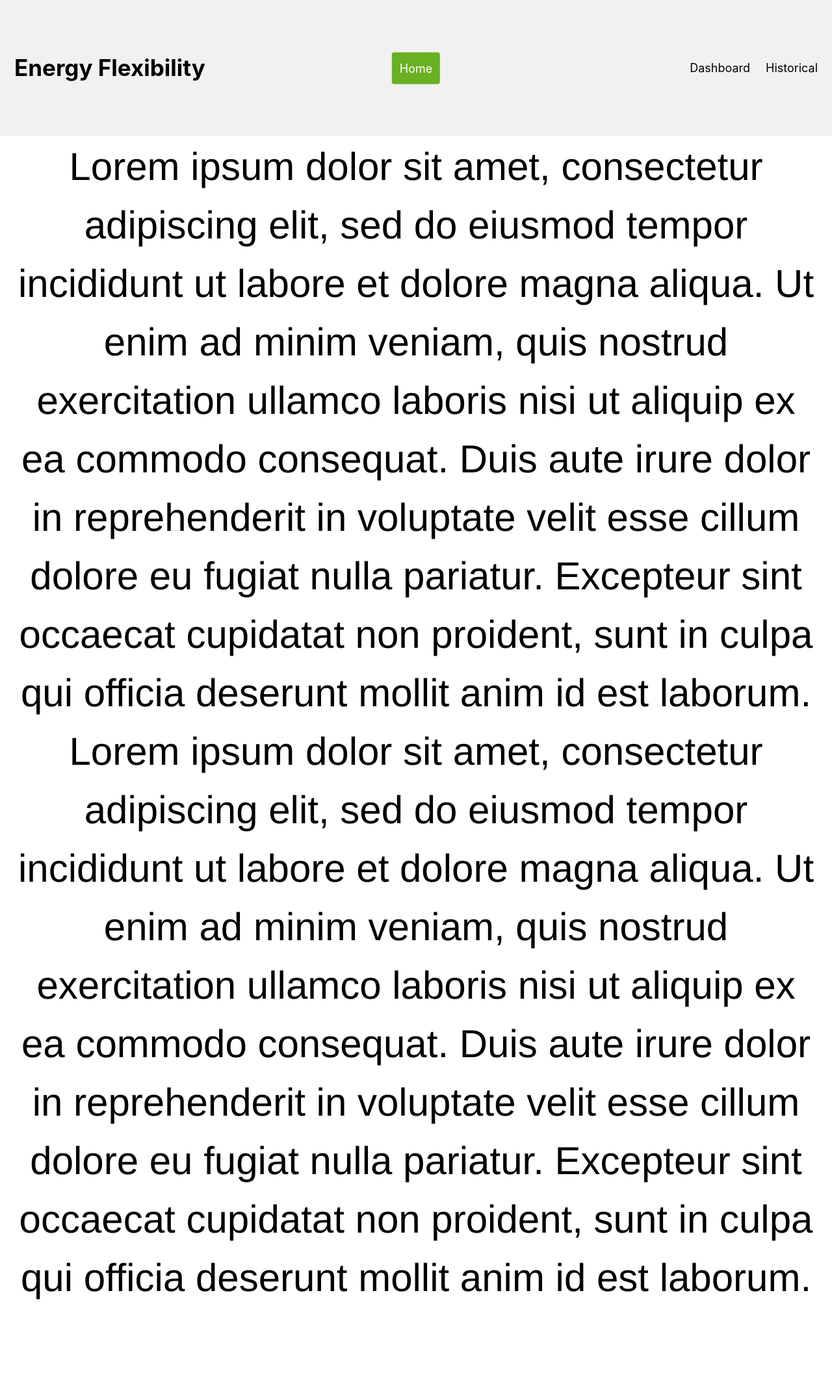
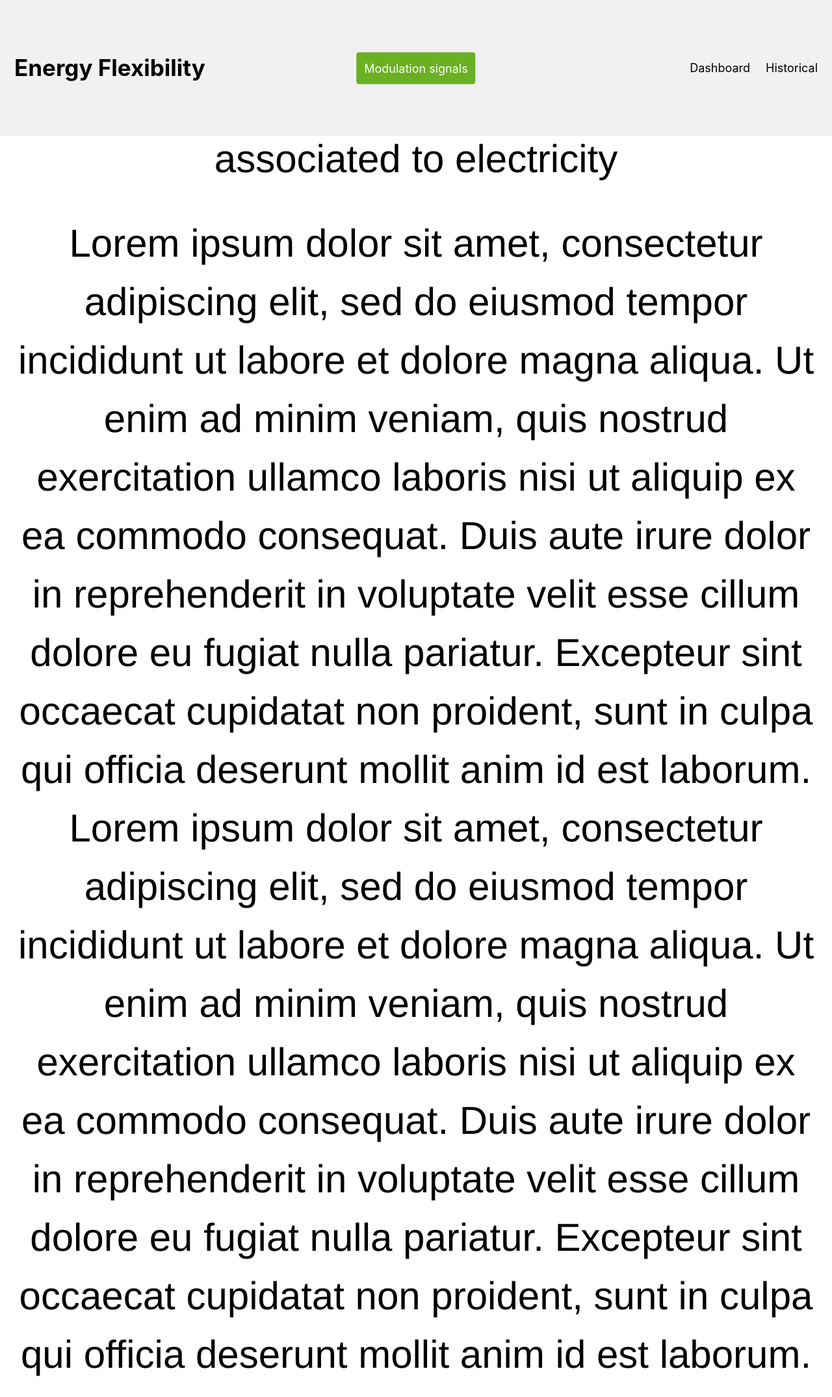
Before and after one commit to florezal754/test_app_greetings, a Flask app: template templates/newindex.html in a window 1280 px wide. Shown: the whole page at 65% size. Before the commit the page ends 2000 px from the top, so only its background shows below. Run offline with Flask 3, Linux system fonts and the light colour scheme; the template is opened without the code that fills it, so the values that code supplies are empty; some libraries are stand-ins or nearby versions.

Commit message:
Update index

```diff
--- a/templates/newindex.html
+++ b/templates/newindex.html
@@ -9,8 +9,10 @@
     <script src="https://ajax.googleapis.com/ajax/libs/jquery/3.1.1/jquery.min.js"></script>
 
     <title>Marginal signals</title>
+    <!-- Add the Plotly Script Scource in html head tag-->
+    <script src="https://cdn.plot.ly/plotly-latest.min.js" ></script>
     <!--<link rel="stylesheet" href="{{ url_for('static', filename='main.css') }}">-->
-    <link rel="stylesheet" href="nav.css">
+    <link rel="stylesheet" href="/static/css/nav.css">
 </head>
 <body>
     <section id="navsection">
@@ -18,7 +20,7 @@
             <a href="#default" id="logo">Energy Flexibility</a>
             <!-- Centered link -->
             <div class="topnav-centered">
-                <a href="#home" class="active">Home</a>
+                <a href="#home" class="active">Modulation signals</a>
             </div>
             <div id="navbar-right">
               <a href="w3template.html">Dashboard</a>
@@ -26,20 +28,22 @@
             </div>
           </div>
     </section>
+    <section id="content">
+    <p>
+        Modulation signals that help in reducing the EU’s primary energy use and CO2 emissions associated to electricity
+    </p>
 
-    <section class="margin">
+    <div class="container" id="chart1" style="position: absolute;top: 50%;width: 100%;margin:auto;align-items: center; font-size: 18px;">
+
+    </div>
+
+        <p>
+            Lorem ipsum dolor sit amet, consectetur adipiscing elit, sed do eiusmod tempor incididunt ut labore et dolore magna aliqua. Ut enim ad minim veniam, quis nostrud exercitation ullamco laboris nisi ut aliquip ex ea commodo consequat. Duis aute irure dolor in reprehenderit in voluptate velit esse cillum dolore eu fugiat nulla pariatur. Excepteur sint occaecat cupidatat non proident, sunt in culpa qui officia deserunt mollit anim id est laborum.
+            Lorem ipsum dolor sit amet, consectetur adipiscing elit, sed do eiusmod tempor incididunt ut labore et dolore magna aliqua. Ut enim ad minim veniam, quis nostrud exercitation ullamco laboris nisi ut aliquip ex ea commodo consequat. Duis aute irure dolor in reprehenderit in voluptate velit esse cillum dolore eu fugiat nulla pariatur. Excepteur sint occaecat cupidatat non proident, sunt in culpa qui officia deserunt mollit anim id est laborum.
+        </p>
 
     </section>
 
-
-
-
-
-    <p>
-        Lorem ipsum dolor sit amet, consectetur adipiscing elit, sed do eiusmod tempor incididunt ut labore et dolore magna aliqua. Ut enim ad minim veniam, quis nostrud exercitation ullamco laboris nisi ut aliquip ex ea commodo consequat. Duis aute irure dolor in reprehenderit in voluptate velit esse cillum dolore eu fugiat nulla pariatur. Excepteur sint occaecat cupidatat non proident, sunt in culpa qui officia deserunt mollit anim id est laborum.
-        Lorem ipsum dolor sit amet, consectetur adipiscing elit, sed do eiusmod tempor incididunt ut labore et dolore magna aliqua. Ut enim ad minim veniam, quis nostrud exercitation ullamco laboris nisi ut aliquip ex ea commodo consequat. Duis aute irure dolor in reprehenderit in voluptate velit esse cillum dolore eu fugiat nulla pariatur. Excepteur sint occaecat cupidatat non proident, sunt in culpa qui officia deserunt mollit anim id est laborum.
-
-    </p>
 
 
     <!--
@@ -67,5 +71,14 @@
         }
         }
     </script>
+    <script type="text/javascript">
+        var graphs;
+        var graphs = {{ chart_for_html | safe }};
+        var graphs=JSON.parse(graphs);
+        // console.log()
+        var config ={displayModeBar: false,showTips: false,responsive:true};
+        Plotly.plot('chart1',graphs.data,graphs.layout,config);
+
+    </script>
 </body>
 </html>
```
